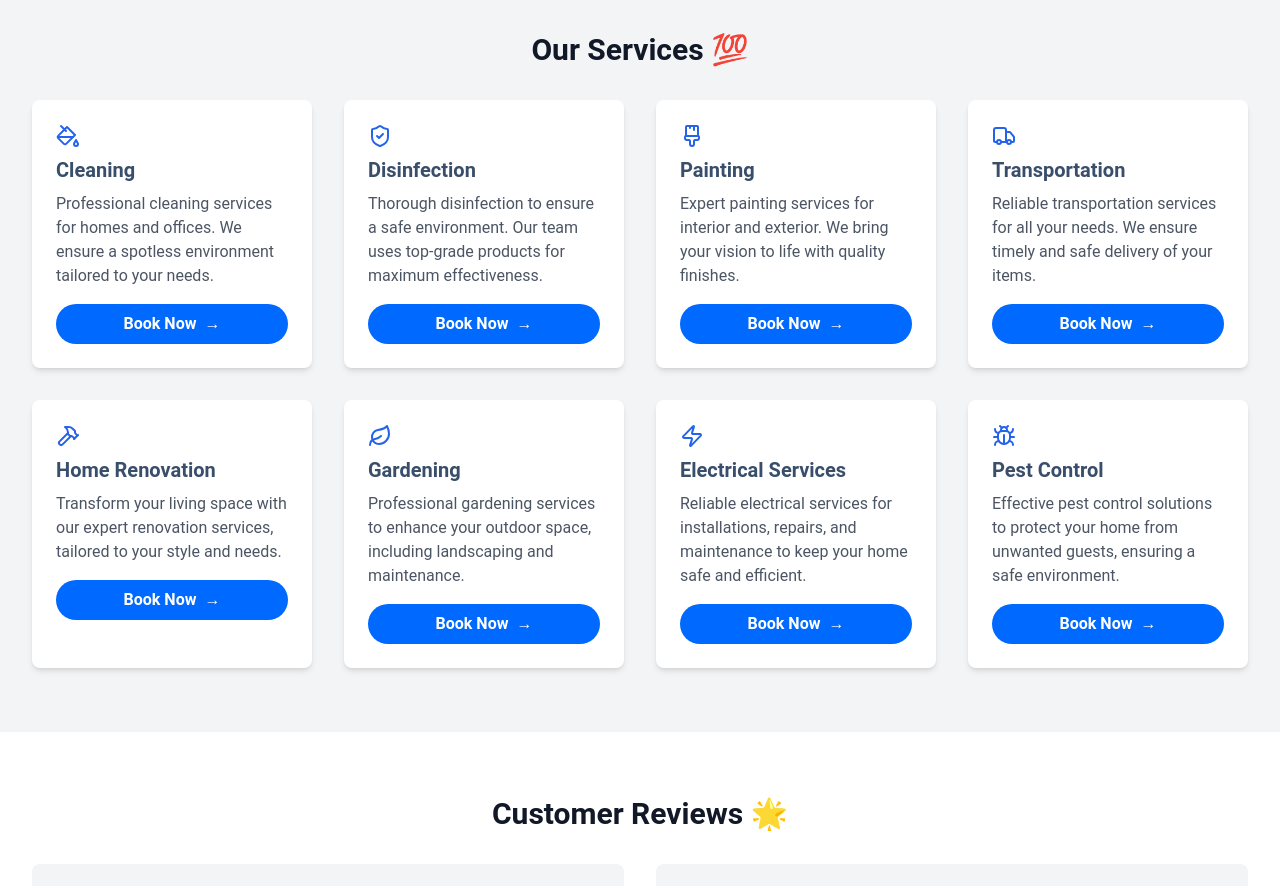
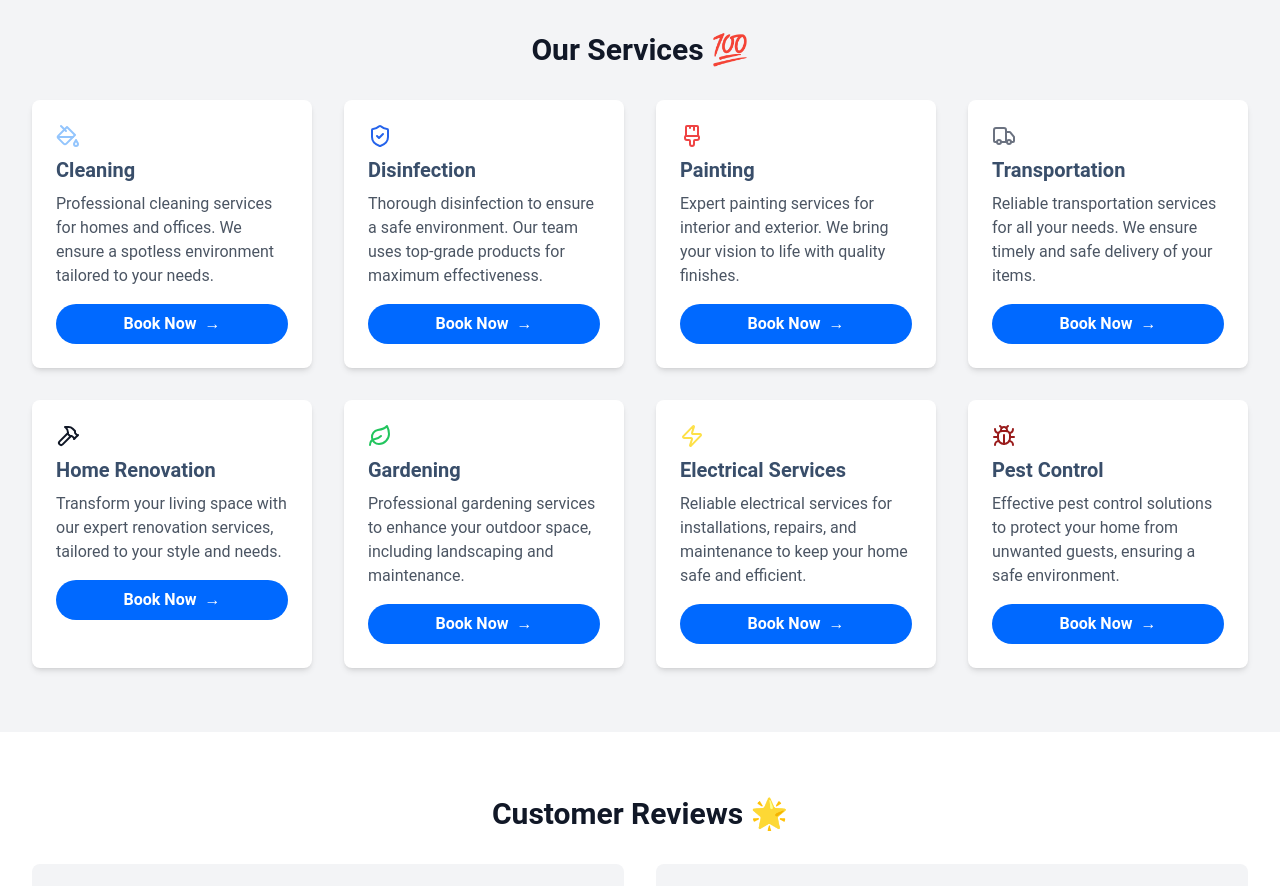
Before and after one commit to dnlmkhlv/blue-diamond, a React (Vite) app: page / in a window 1280 px wide. Shown: the part 1040-1926 px from the top of the page. Built offline with nearby package versions, Linux system fonts and the light colour scheme.

Commit message:
services icons colors changed

```diff
--- a/src/components/Services.jsx
+++ b/src/components/Services.jsx
@@ -15,7 +15,7 @@ const Services = () => {
       name: "Cleaning",
       description:
         "Professional cleaning services for homes and offices. We ensure a spotless environment tailored to your needs.",
-      icon: <PaintBucket className="h-6 w-6 text-blue-600 mb-2" />, // Added icon
+      icon: <PaintBucket className="h-6 w-6 text-blue-300 mb-2" />, // Added icon
     },
     {
       name: "Disinfection",
@@ -27,37 +27,37 @@ const Services = () => {
       name: "Painting",
       description:
         "Expert painting services for interior and exterior. We bring your vision to life with quality finishes.",
-      icon: <PaintbrushVertical className="h-6 w-6 text-blue-600 mb-2" />, // Added icon
+      icon: <PaintbrushVertical className="h-6 w-6 text-red-500 mb-2" />, // Added icon
     },
     {
       name: "Transportation",
       description:
         "Reliable transportation services for all your needs. We ensure timely and safe delivery of your items.",
-      icon: <Truck className="h-6 w-6 text-blue-600 mb-2" />, // Added icon
+      icon: <Truck className="h-6 w-6 text-gray-500 mb-2" />, // Added icon
     },
     {
       name: "Home Renovation",
       description:
         "Transform your living space with our expert renovation services, tailored to your style and needs.",
-      icon: <Hammer className="h-6 w-6 text-blue-600 mb-2" />, // New icon
+      icon: <Hammer className="h-6 w-6 text-gray-900 mb-2" />, // New icon
     },
     {
       name: "Gardening",
       description:
         "Professional gardening services to enhance your outdoor space, including landscaping and maintenance.",
-      icon: <Leaf className="h-6 w-6 text-blue-600 mb-2" />, // New icon
+      icon: <Leaf className="h-6 w-6 text-green-500 mb-2" />, // New icon
     },
     {
       name: "Electrical Services",
       description:
         "Reliable electrical services for installations, repairs, and maintenance to keep your home safe and efficient.",
-      icon: <Zap className="h-6 w-6 text-blue-600 mb-2" />, // New icon
+      icon: <Zap className="h-6 w-6 text-yellow-300 mb-2" />, // New icon
     },
     {
       name: "Pest Control",
       description:
         "Effective pest control solutions to protect your home from unwanted guests, ensuring a safe environment.",
-      icon: <Bug className="h-6 w-6 text-blue-600 mb-2" />, // New icon
+      icon: <Bug className="h-6 w-6 text-red-800 mb-2" />, // New icon
     },
   ];
 
```
